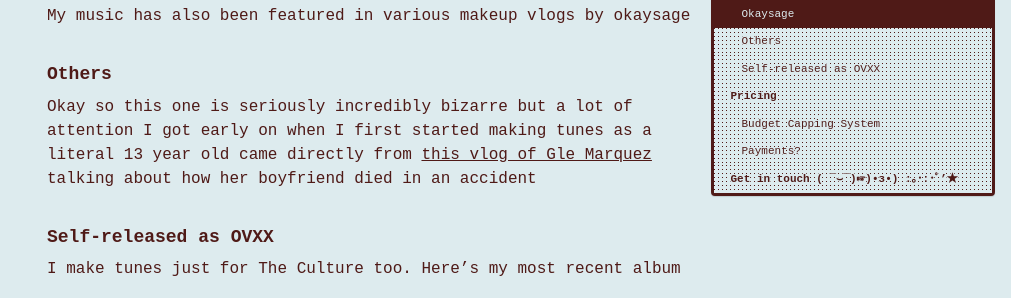
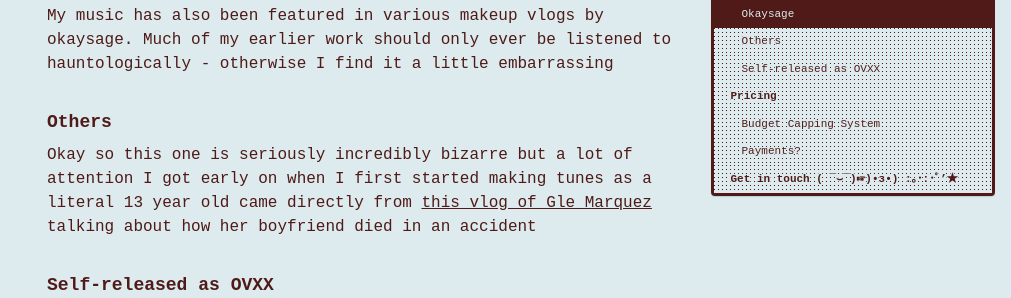
Before and after one commit to cryotato/cryotato.github.io, a Jekyll site: the page built from _pages/commissions.md, in a window 1280 px wide and 900 px high, scrolled down 3702 px, cut to the strip 253-551 px from the top of the window. Shown: the whole strip, without its empty margins (269-1280 px from the left). Built offline with Jekyll 4.4.1, drawn with Linux system fonts in a browser that asks for light colours; cached includes are drawn as plain includes.

Commit message:
Update commissions.md

```diff
--- a/_pages/commissions.md
+++ b/_pages/commissions.md
@@ -49,7 +49,7 @@ Soundtrack commissioned for an animated film
 ### Okaysage
  <iframe width="560" height="315" src="https://www.youtube.com/embed/KjwWEValX8M?si=3-JllfFP18cSJSVz" title="YouTube video player" frameborder="0" allow="accelerometer; autoplay; clipboard-write; encrypted-media; gyroscope; picture-in-picture; web-share" referrerpolicy="strict-origin-when-cross-origin" allowfullscreen></iframe>
 <iframe style="border: 0; width: 100%; height: 42px;" src="https://bandcamp.com/EmbeddedPlayer/album=2799883544/size=small/bgcol=ffffff/linkcol=0687f5/track=2598638364/transparent=true/" seamless><a href="https://ovxx.bandcamp.com/album/youre-overthinking-it">you&#39;re overthinking it by OVXX</a></iframe>
- My music has also been featured in various makeup vlogs by okaysage
+ My music has also been featured in various makeup vlogs by okaysage. Much of my earlier work should only ever be listened to hauntologically - otherwise I find it a little embarrassing
 
 ### Others
 Okay so this one is seriously incredibly bizarre but a lot of attention I got early on when I first started making tunes as a literal 13 year old came directly from [this vlog of Gle Marquez](https://youtu.be/wQ5AepXgHCs?si=2OTDyhyU-GTP6oOC&t=1199) talking about how her boyfriend died in an accident
```
